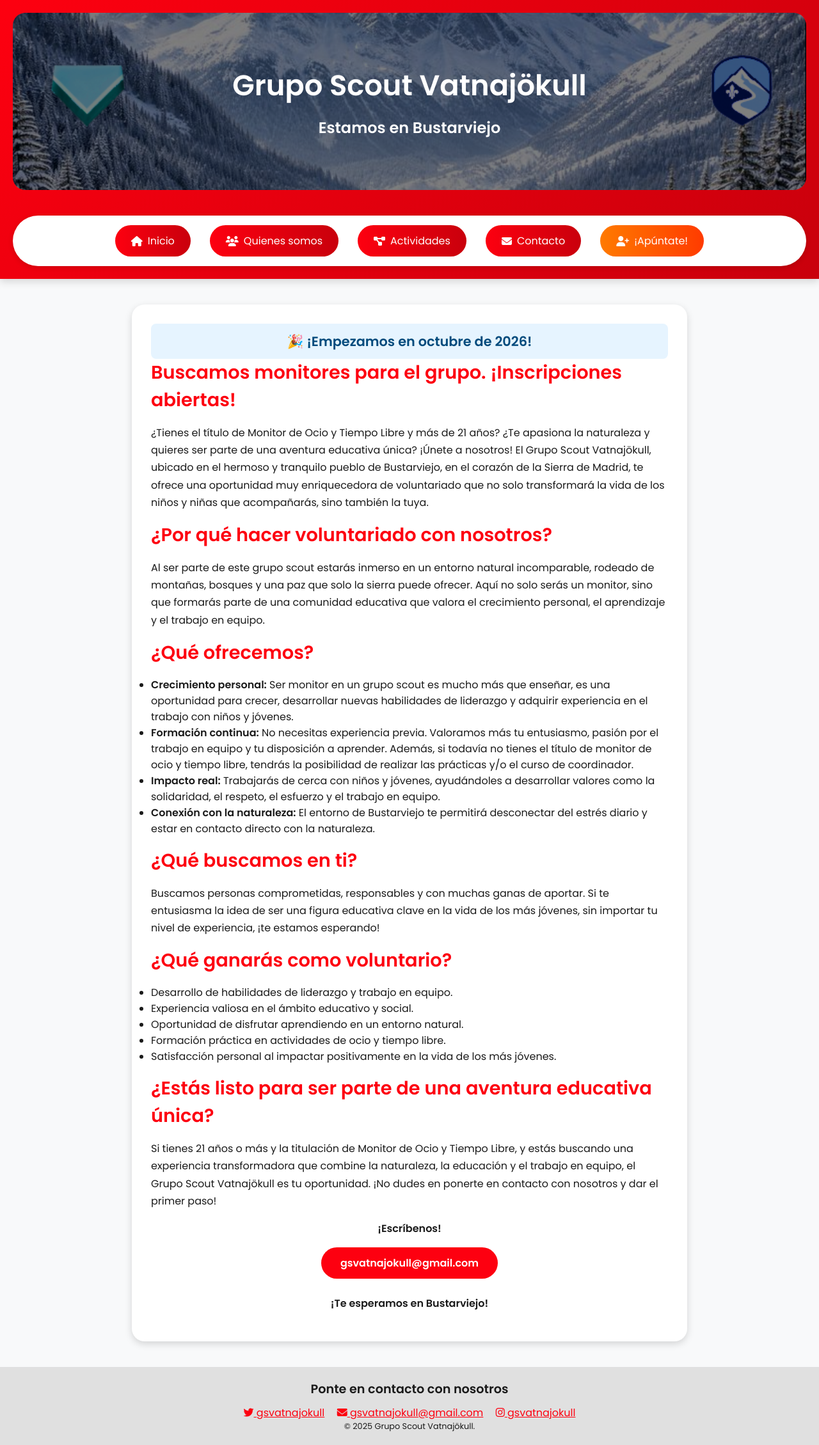
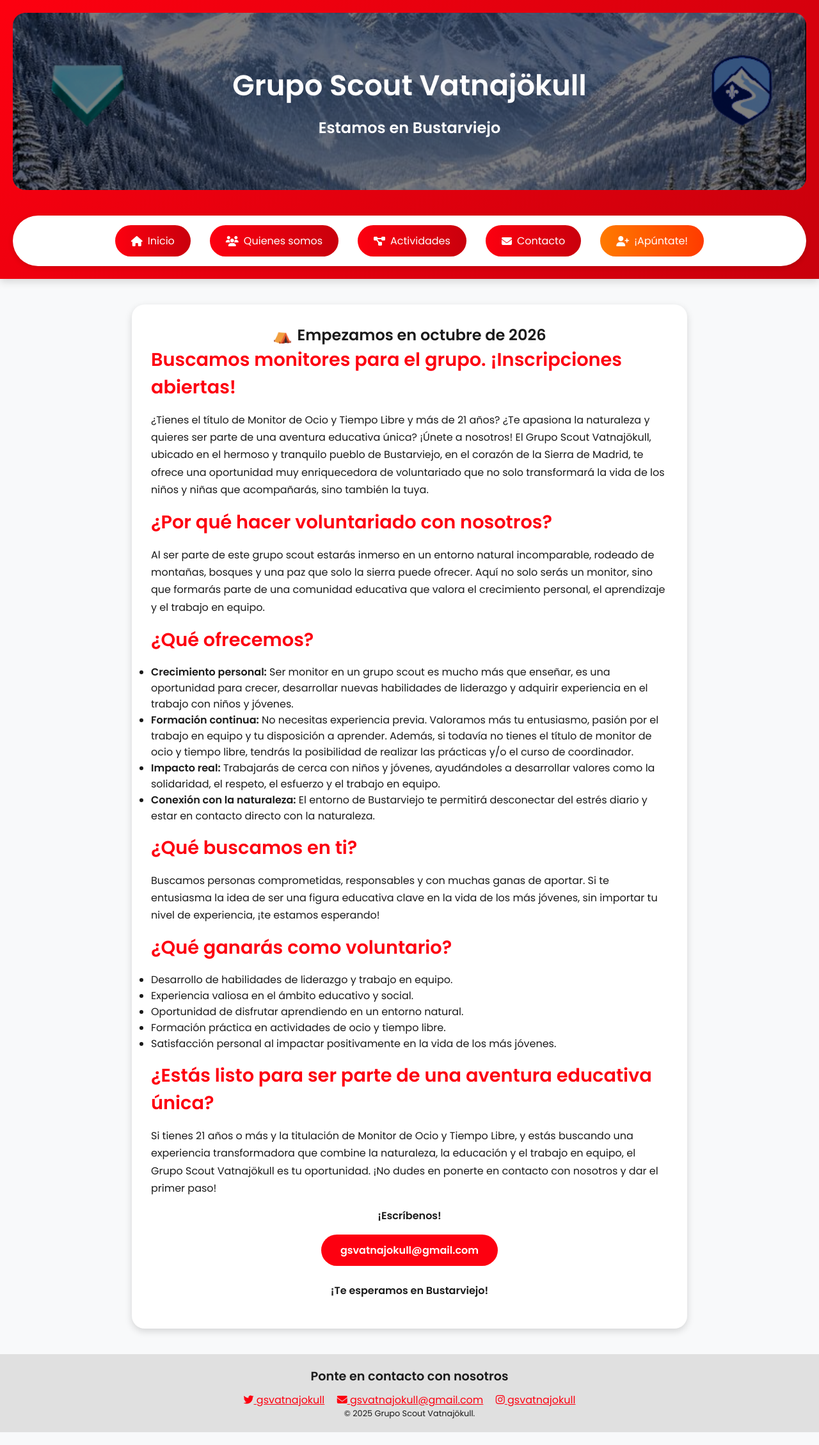
Before and after one commit to gsvatnajokull/gsvatnajokull.github.io, a Jekyll site: the page index.html, which Jekyll copies as it is, in a window 1280 px wide. Shown: the whole page at 64% size. Built offline with Jekyll 4.4.1, drawn with Linux system fonts in a browser that asks for light colours.

Commit message:
anuncio index

```diff
--- a/index.html
+++ b/index.html
@@ -35,7 +35,8 @@
   <main>
     <section class="section">
       <div class="anuncio-destacado">
-        🎉 ¡Empezamos en <strong>octubre de 2026</strong>!
+        <span>⛺</span>
+        <span>Empezamos en <strong>octubre de 2026</strong></span>
       </div>
       <h2>Buscamos monitores para el grupo. ¡Inscripciones abiertas!</h2>
         <p>
--- a/mystyle.css
+++ b/mystyle.css
@@ -560,11 +560,10 @@ footer {
 }
 
 .anuncio-destacado {
-  background: #e6f4ff;
-  color: #004a7c;
-  padding: 12px;
-  border-radius: 8px;
-  text-align: center;
-  font-size: 1.3rem;
-  font-weight: bold;
+  display: flex;
+  justify-content: center;
+  align-items: center;
+  gap: 8px;
+  font-size: 1.5rem;
+  font-weight: 600;
 }
```
